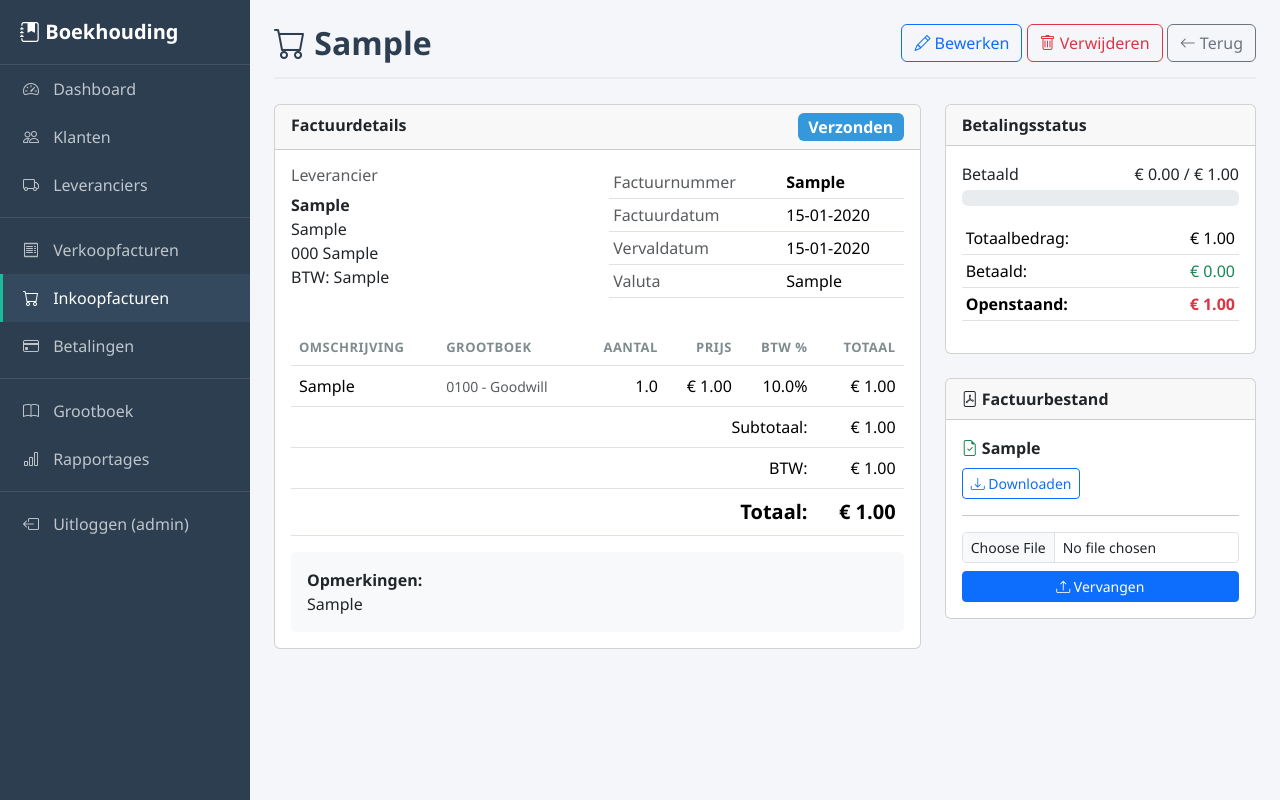
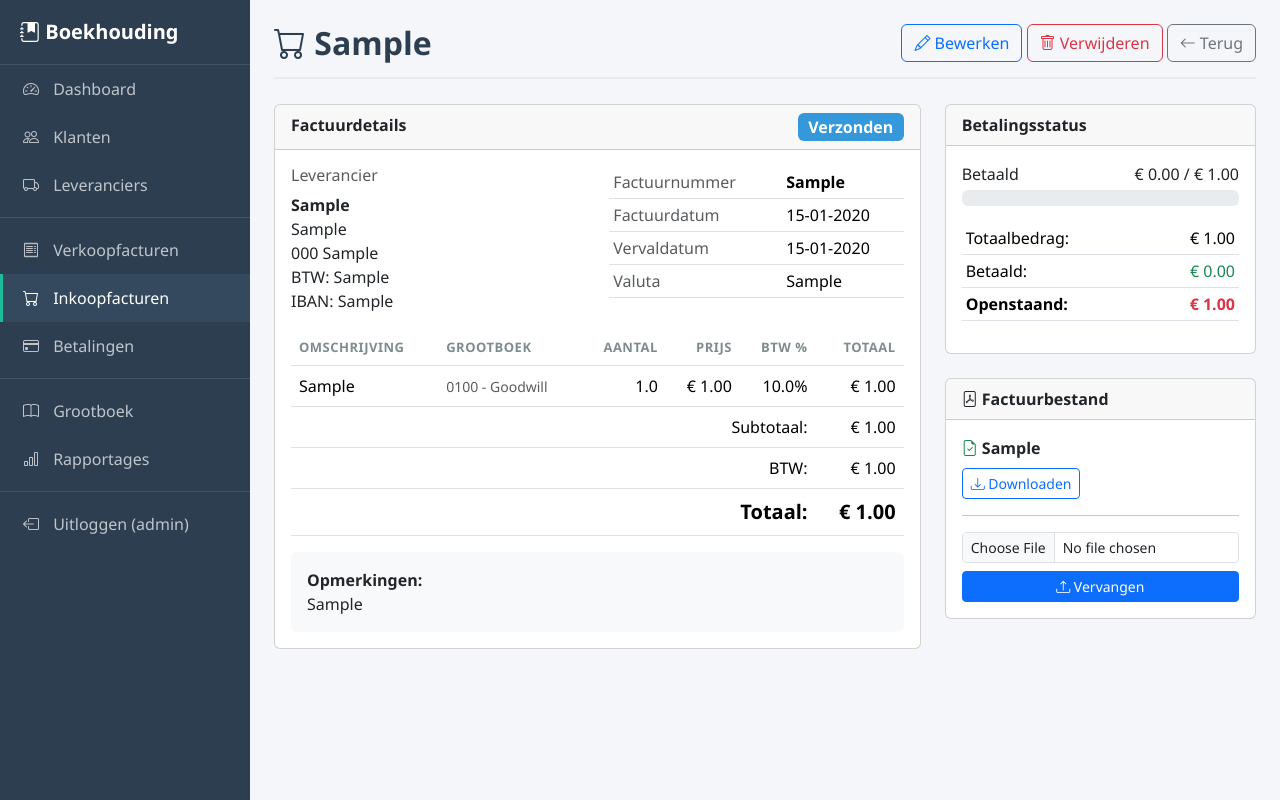
Before and after one commit to rashaadk03/boekhouding, a Flask app: page /inkoop/1 in a window 1280 px wide. Run offline with Flask 3, Linux system fonts and the light colour scheme; a user stored in the database is signed in; data comes from the database, SQL or seed files in the repository; tables that the repository leaves empty hold one stand-in row (values such as "Sample post").

Commit message:
Toon IBAN op factuur detailpagina's
IBAN van klant/leverancier zichtbaar bij verkoop- en inkoopfacturen.

Co-Authored-By: Claude Opus 4.6 <noreply@anthropic.com>

```diff
--- a/templates/inkoopfacturen/detail.html
+++ b/templates/inkoopfacturen/detail.html
@@ -45,7 +45,8 @@
                         <strong>{{ factuur.leverancier.naam }}</strong><br>
                         {% if factuur.leverancier.adres %}{{ factuur.leverancier.adres }}<br>{% endif %}
                         {% if factuur.leverancier.postcode %}{{ factuur.leverancier.postcode }} {{ factuur.leverancier.plaats }}<br>{% endif %}
-                        {% if factuur.leverancier.btw_nummer %}BTW: {{ factuur.leverancier.btw_nummer }}{% endif %}
+                        {% if factuur.leverancier.btw_nummer %}BTW: {{ factuur.leverancier.btw_nummer }}<br>{% endif %}
+                        {% if factuur.leverancier.iban %}IBAN: {{ factuur.leverancier.iban }}{% endif %}
                     </div>
                     <div class="col-md-6">
                         <table class="table table-sm">
--- a/templates/verkoopfacturen/detail.html
+++ b/templates/verkoopfacturen/detail.html
@@ -48,7 +48,8 @@
                         <strong>{{ factuur.klant.naam }}</strong><br>
                         {% if factuur.klant.adres %}{{ factuur.klant.adres }}<br>{% endif %}
                         {% if factuur.klant.postcode %}{{ factuur.klant.postcode }} {{ factuur.klant.plaats }}<br>{% endif %}
-                        {% if factuur.klant.btw_nummer %}BTW: {{ factuur.klant.btw_nummer }}{% endif %}
+                        {% if factuur.klant.btw_nummer %}BTW: {{ factuur.klant.btw_nummer }}<br>{% endif %}
+                        {% if factuur.klant.iban %}IBAN: {{ factuur.klant.iban }}{% endif %}
                     </div>
                     <div class="col-md-6">
                         <table class="table table-sm">
```
